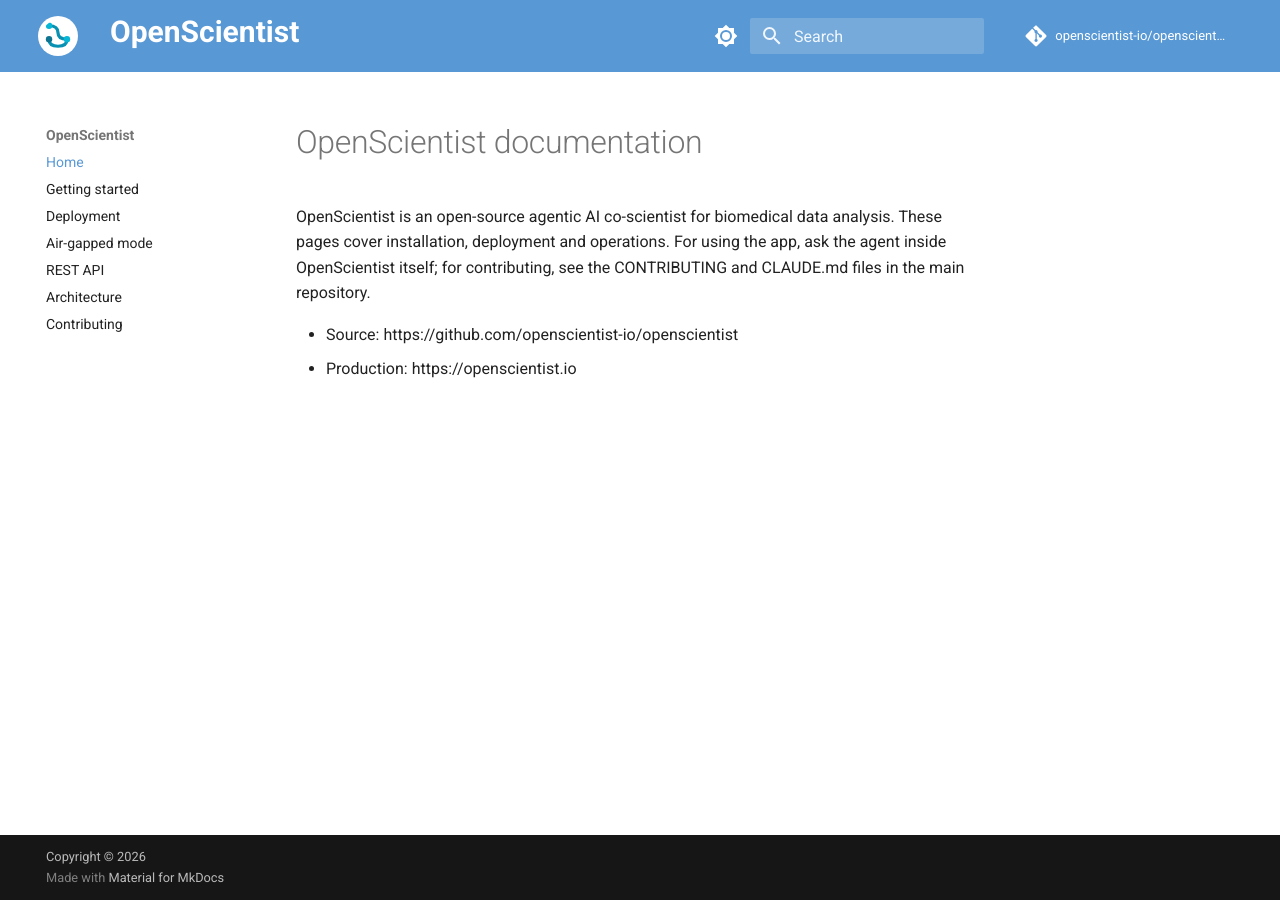
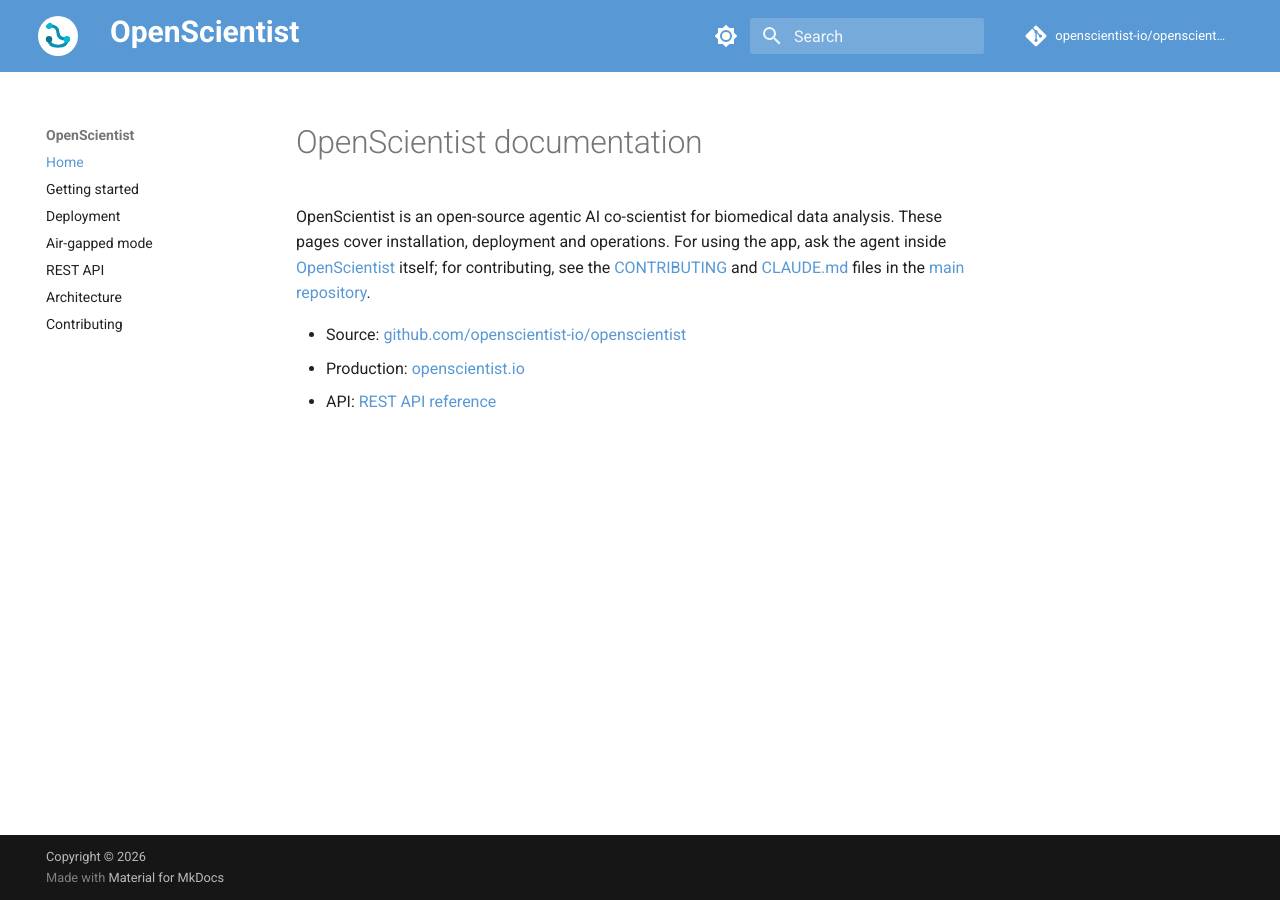
Before and after one commit to openscientist-io/openscientist-docs, an MkDocs documentation site: the page built from docs/index.md, in a window 1280 px wide. Built offline with MkDocs 1.6.1 and Material for MkDocs 9.7.7, drawn with Linux system fonts in a browser that asks for light colours; comment, search, counter and statistics services are not loaded.

Commit message:
Home: link source, production, CONTRIBUTING and CLAUDE.md

```diff
--- a/docs/index.md
+++ b/docs/index.md
@@ -1,6 +1,7 @@
 # OpenScientist documentation
 
-OpenScientist is an open-source agentic AI co-scientist for biomedical data analysis. These pages cover installation, deployment and operations. For using the app, ask the agent inside OpenScientist itself; for contributing, see the CONTRIBUTING and CLAUDE.md files in the main repository.
+OpenScientist is an open-source agentic AI co-scientist for biomedical data analysis. These pages cover installation, deployment and operations. For using the app, ask the agent inside [OpenScientist](https://openscientist.io) itself; for contributing, see the [CONTRIBUTING](https://github.com/openscientist-io/openscientist/blob/main/CONTRIBUTING.md) and [CLAUDE.md](https://github.com/openscientist-io/openscientist/blob/main/CLAUDE.md) files in the [main repository](https://github.com/openscientist-io/openscientist).
 
-- Source: https://github.com/openscientist-io/openscientist
-- Production: https://openscientist.io
+- Source: [github.com/openscientist-io/openscientist](https://github.com/openscientist-io/openscientist)
+- Production: [openscientist.io](https://openscientist.io)
+- API: [REST API reference](api.md)
```
